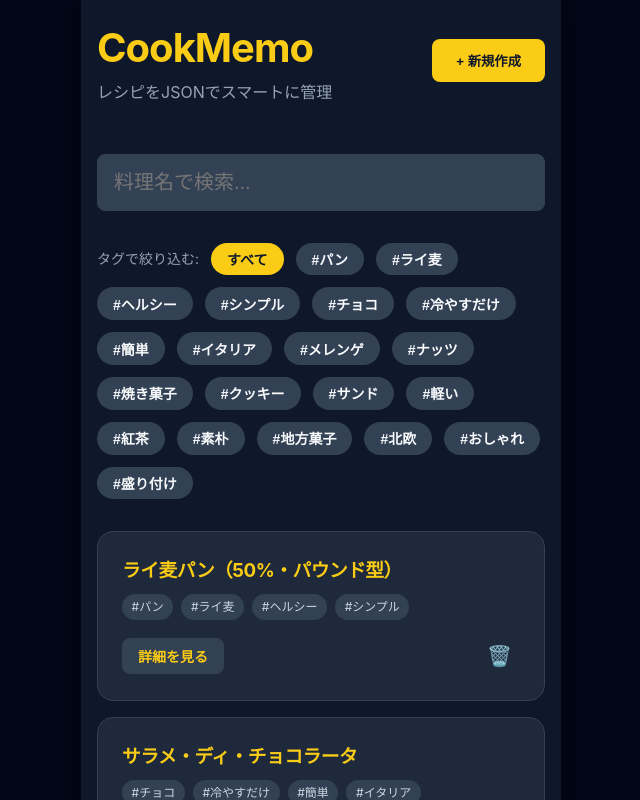
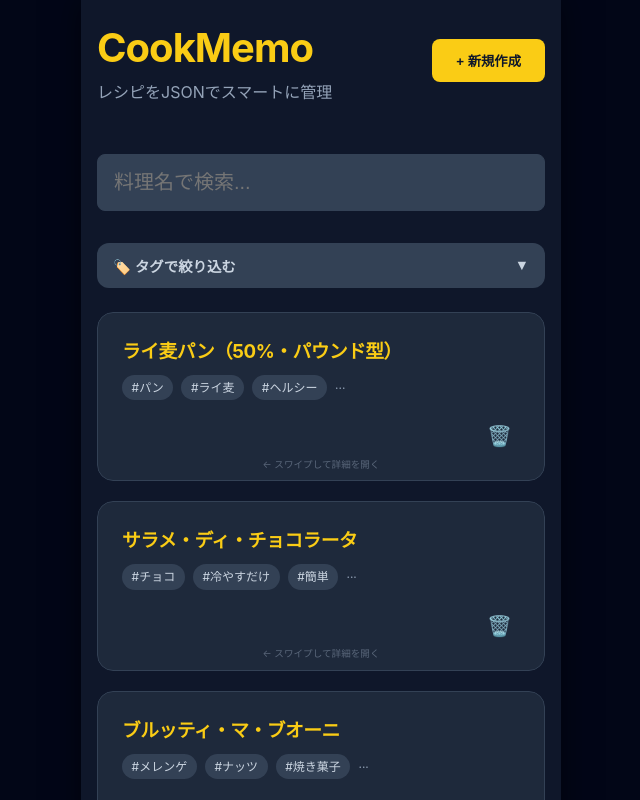
Before and after one commit to SHUNSUKE-Ks/cookmemo, a React (Vite) app: page / in a window 1280 px wide. Shown: the top 800 px of the page, without its empty margins (319-959 px from the left). Built offline with nearby package versions, Linux system fonts and the light colour scheme.

Commit message:
feat: implement tag toggle and drag-to-view interaction

```diff
--- a/src/components/RecipeList.tsx
+++ b/src/components/RecipeList.tsx
@@ -1,4 +1,4 @@
-import React from 'react';
+import React, { useState, useRef } from 'react';
 import type { Recipe } from '../types/recipe';
 
 interface RecipeListProps {
@@ -25,41 +25,121 @@ export const RecipeList: React.FC<RecipeListProps> = ({ recipes, onSelect, onDel
   }
 
   return (
-    <div style={{ display: 'grid', gap: '1rem', gridTemplateColumns: '1fr' }}>
+    <div style={{ display: 'grid', gap: '1.25rem', gridTemplateColumns: '1fr' }}>
       {filtered.map((recipe) => (
-        <div key={recipe.id} className="premium-card" style={{ display: 'flex', flexDirection: 'column' }}>
+        <RecipeCard key={recipe.id} recipe={recipe} onSelect={onSelect} onDelete={onDelete} />
+      ))}
+    </div>
+  );
+};
+
+const RecipeCard: React.FC<{
+  recipe: Recipe;
+  onSelect: (r: Recipe) => void;
+  onDelete: (id: number) => void
+}> = ({ recipe, onSelect, onDelete }) => {
+  const [dragX, setDragX] = useState(0);
+  const startX = useRef(0);
+  const isDragging = useRef(false);
+
+  const onDragStart = (e: React.MouseEvent | React.TouchEvent) => {
+    startX.current = 'touches' in e ? e.touches[0].clientX : (e as React.MouseEvent).clientX;
+    isDragging.current = true;
+  };
+
+  const onDragMove = (e: React.MouseEvent | React.TouchEvent) => {
+    if (!isDragging.current) return;
+    const currentX = 'touches' in e ? e.touches[0].clientX : (e as React.MouseEvent).clientX;
+    const diff = currentX - startX.current;
+
+    // Limit drag to one direction or constrain it
+    if (diff < 0) {
+      setDragX(Math.max(diff, -150));
+    }
+  };
+
+  const onDragEnd = () => {
+    if (!isDragging.current) return;
+    isDragging.current = false;
+
+    if (dragX < -80) {
+      onSelect(recipe);
+    }
+    setDragX(0);
+  };
+
+  return (
+    <div style={{ position: 'relative', overflow: 'hidden', borderRadius: '16px' }}>
+      {/* Background Layer revealed by dragging */}
+      <div style={{
+        position: 'absolute',
+        right: 0,
+        top: 0,
+        bottom: 0,
+        width: '150px',
+        background: 'linear-gradient(90deg, transparent, var(--accent-primary))',
+        display: 'flex',
+        alignItems: 'center',
+        justifyContent: 'center',
+        color: 'var(--bg-primary)',
+        fontWeight: 'bold',
+        opacity: Math.min(Math.abs(dragX) / 100, 1),
+        borderRadius: '16px'
+      }}>
+        詳細を表示 →
+      </div>
+
+      <div
+        className="premium-card"
+        onMouseDown={onDragStart}
+        onMouseMove={onDragMove}
+        onMouseUp={onDragEnd}
+        onMouseLeave={onDragEnd}
+        onTouchStart={onDragStart}
+        onTouchMove={onDragMove}
+        onTouchEnd={onDragEnd}
+        style={{
+          display: 'flex',
+          flexDirection: 'column',
+          transform: `translateX(${dragX}px)`,
+          transition: isDragging.current ? 'none' : 'transform 0.3s cubic-bezier(0.4, 0, 0.2, 1)',
+          cursor: 'grab',
+          userSelect: 'none',
+          position: 'relative',
+          zIndex: 1,
+          margin: 0
+        }}
+      >
         {recipe.image && (
           <img
             src={recipe.image}
             alt={recipe.title}
+            draggable={false}
             style={{ width: 'calc(100% + 3rem)', margin: '-1.5rem -1.5rem 1rem -1.5rem', height: '180px', objectFit: 'cover', borderTopLeftRadius: '16px', borderTopRightRadius: '16px' }}
           />
         )}
         <h3 style={{ marginBottom: '0.5rem', color: 'var(--accent-primary)' }}>{recipe.title}</h3>
         <div style={{ display: 'flex', flexWrap: 'wrap', gap: '0.5rem', marginBottom: '1rem' }}>
-            {recipe.tags.map((tag) => (
+          {recipe.tags.slice(0, 3).map((tag) => (
             <span key={tag} style={{ fontSize: '0.75rem', background: 'var(--bg-tertiary)', padding: '0.2rem 0.6rem', borderRadius: '100px', color: 'var(--text-secondary)' }}>
               #{tag}
             </span>
           ))}
+          {recipe.tags.length > 3 && <span style={{ fontSize: '0.75rem', color: 'var(--text-muted)' }}>...</span>}
         </div>
-          <div style={{ marginTop: 'auto', display: 'flex', justifyContent: 'space-between', alignItems: 'center' }}>
+        <div style={{ marginTop: 'auto', display: 'flex', justifyContent: 'flex-end', alignItems: 'center' }}>
           <button
-              onClick={() => onSelect(recipe)}
-              style={{ padding: '0.5rem 1rem', background: 'var(--bg-tertiary)', color: 'var(--accent-primary)', fontSize: '0.875rem' }}
-            >
-              詳細を見る
-            </button>
-            <button
-              onClick={() => onDelete(recipe.id)}
+            onClick={(e) => { e.stopPropagation(); onDelete(recipe.id); }}
             style={{ padding: '0.5rem', color: 'var(--error)', background: 'transparent', fontSize: '1.25rem' }}
             title="削除"
           >
             🗑️
           </button>
         </div>
+        <div style={{ position: 'absolute', bottom: '0.5rem', left: '50%', transform: 'translateX(-50%)', color: 'var(--text-muted)', fontSize: '0.6rem', opacity: 0.5 }}>
+          ← スワイプして詳細を開く
         </div>
-      ))}
+      </div>
     </div>
   );
 };
--- a/src/components/TagFilter.tsx
+++ b/src/components/TagFilter.tsx
@@ -1,4 +1,4 @@
-import React from 'react';
+import React, { useState } from 'react';
 
 interface TagFilterProps {
   tags: string[];
@@ -7,13 +7,49 @@ interface TagFilterProps {
 }
 
 export const TagFilter: React.FC<TagFilterProps> = ({ tags, selectedTag, onSelect }) => {
+  const [isExpanded, setIsExpanded] = useState(false);
+
   if (tags.length === 0) return null;
 
   return (
-    <div style={{ marginBottom: '2rem', display: 'flex', flexWrap: 'wrap', gap: '0.75rem', alignItems: 'center' }}>
-      <span style={{ color: 'var(--text-muted)', fontSize: '0.875rem' }}>タグで絞り込む:</span>
+    <div style={{ marginBottom: '1.5rem' }}>
       <button
-        onClick={() => onSelect('')}
+        onClick={() => setIsExpanded(!isExpanded)}
+        style={{
+          display: 'flex',
+          justifyContent: 'space-between',
+          alignItems: 'center',
+          width: '100%',
+          background: 'var(--bg-tertiary)',
+          padding: '0.75rem 1rem',
+          borderRadius: '12px',
+          color: 'var(--text-secondary)',
+          fontSize: '0.9rem',
+          marginBottom: isExpanded ? '1rem' : '0'
+        }}
+      >
+        <div style={{ display: 'flex', alignItems: 'center', gap: '0.5rem' }}>
+          <span>🏷️ タグで絞り込む</span>
+          {selectedTag && (
+            <span style={{
+              background: 'var(--accent-primary)',
+              color: 'var(--bg-primary)',
+              padding: '0.1rem 0.5rem',
+              borderRadius: '100px',
+              fontSize: '0.7rem',
+              fontWeight: 'bold'
+            }}>
+              #{selectedTag}
+            </span>
+          )}
+        </div>
+        <span>{isExpanded ? '▲' : '▼'}</span>
+      </button>
+
+      {isExpanded && (
+        <div style={{ display: 'flex', flexWrap: 'wrap', gap: '0.5rem', padding: '0.5rem' }}>
+          <button
+            onClick={() => { onSelect(''); setIsExpanded(false); }}
             style={{
               padding: '0.4rem 1rem',
               fontSize: '0.875rem',
@@ -27,7 +63,7 @@ export const TagFilter: React.FC<TagFilterProps> = ({ tags, selectedTag, onSelec
           {tags.map((tag) => (
             <button
               key={tag}
-          onClick={() => onSelect(tag)}
+              onClick={() => { onSelect(tag); setIsExpanded(false); }}
               style={{
                 padding: '0.4rem 1rem',
                 fontSize: '0.875rem',
@@ -40,5 +76,7 @@ export const TagFilter: React.FC<TagFilterProps> = ({ tags, selectedTag, onSelec
             </button>
           ))}
         </div>
+      )}
+    </div>
   );
 };
```
Lines whose indentation alone changed are shown as unchanged.
